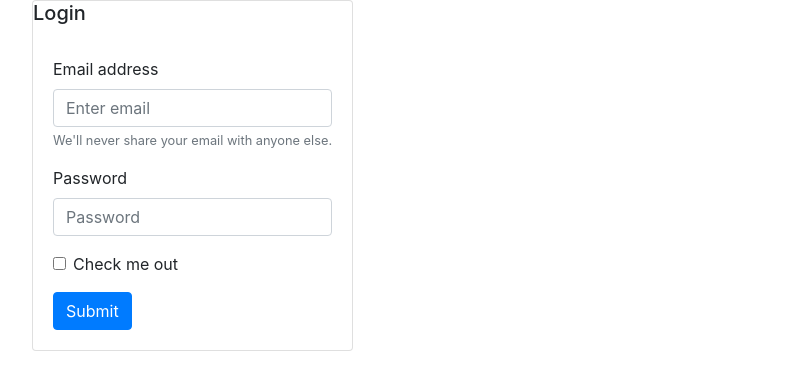
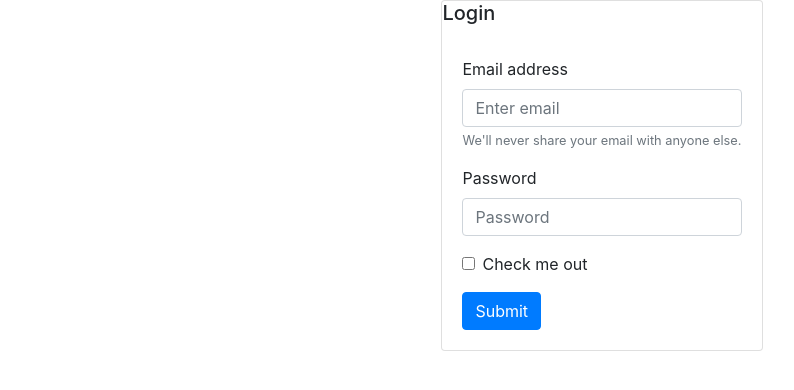
Before and after one commit to THM-MoTE/webmodelica, a React (Create React App) app in the folder ui/: page / in a window 1280 px wide. Shown: the top 390 px of the page, without its empty margins (38-832 px from the left). Built offline with nearby package versions, Linux system fonts and the light colour scheme.

Commit message:
use composition for application container

```diff
--- a/ui/src/components/landing.tsx
+++ b/ui/src/components/landing.tsx
@@ -1,12 +1,12 @@
 import React, { Component } from 'react';
-import { Row,Container, Col,Form, Button } from 'react-bootstrap';
+import {Container} from '../layouts'
 
 export class Landing extends Component {
   render() {
     return (
-      <div className="container">
+        <Container>
         <div className="row align-items-center">
-          <div className="card sm-10">
+          <div className="card sm-10 mx-auto">
             <h5 className="card-title">Login</h5>
             <div className="card-body">
               <form>
@@ -24,10 +24,11 @@ export class Landing extends Component {
                   <label className="form-check-label">Check me out</label>
                 </div>
                 <button type="submit" className="btn btn-primary">Submit</button>
-              </form></div>
+                </form>
               </div>
           </div>
         </div>
+      </Container>
     )
   }
 }
--- /dev/null
+++ b/ui/src/layouts.tsx
@@ -0,0 +1,9 @@
+import React, { Component } from 'react';
+
+export function Container(props:any) {
+  return (
+    <div className="container-fluid">
+      {props.children}
+    </div>
+  )
+}
```
Lines whose indentation alone changed are shown as unchanged.
